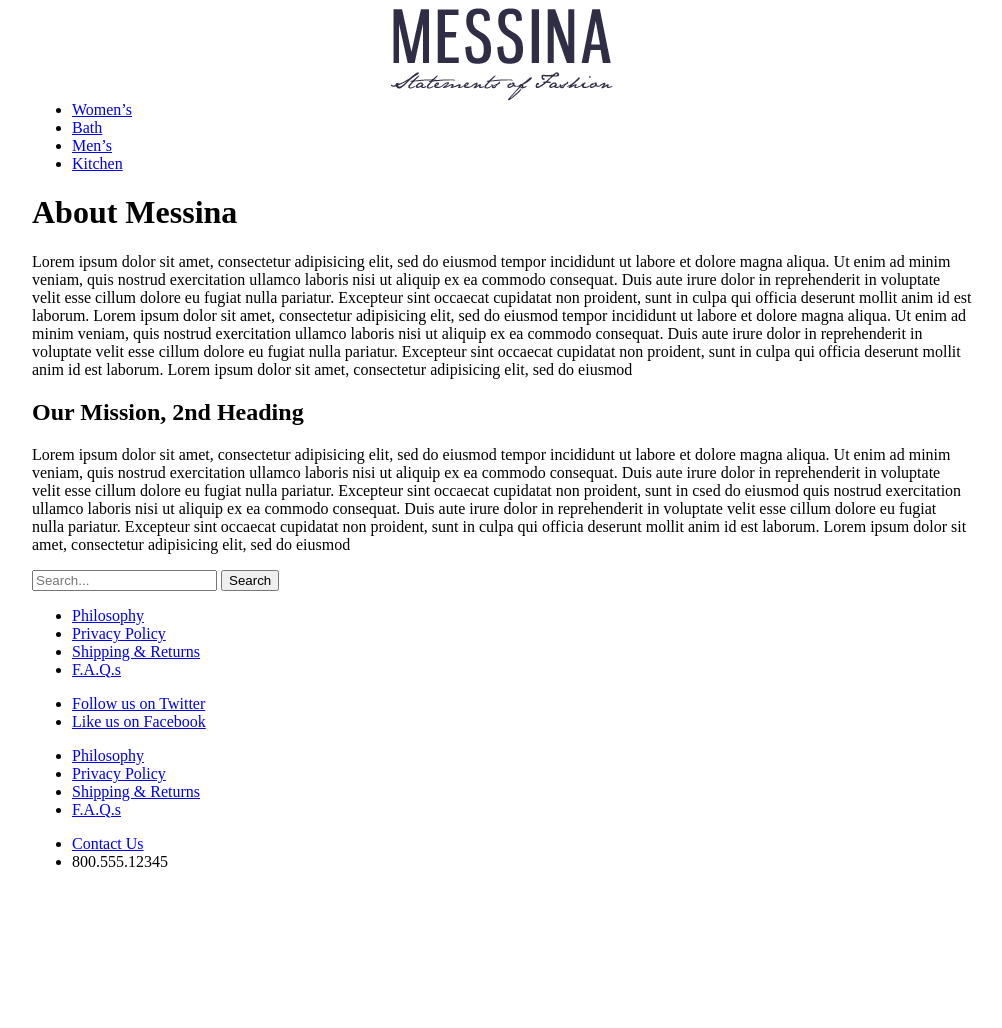
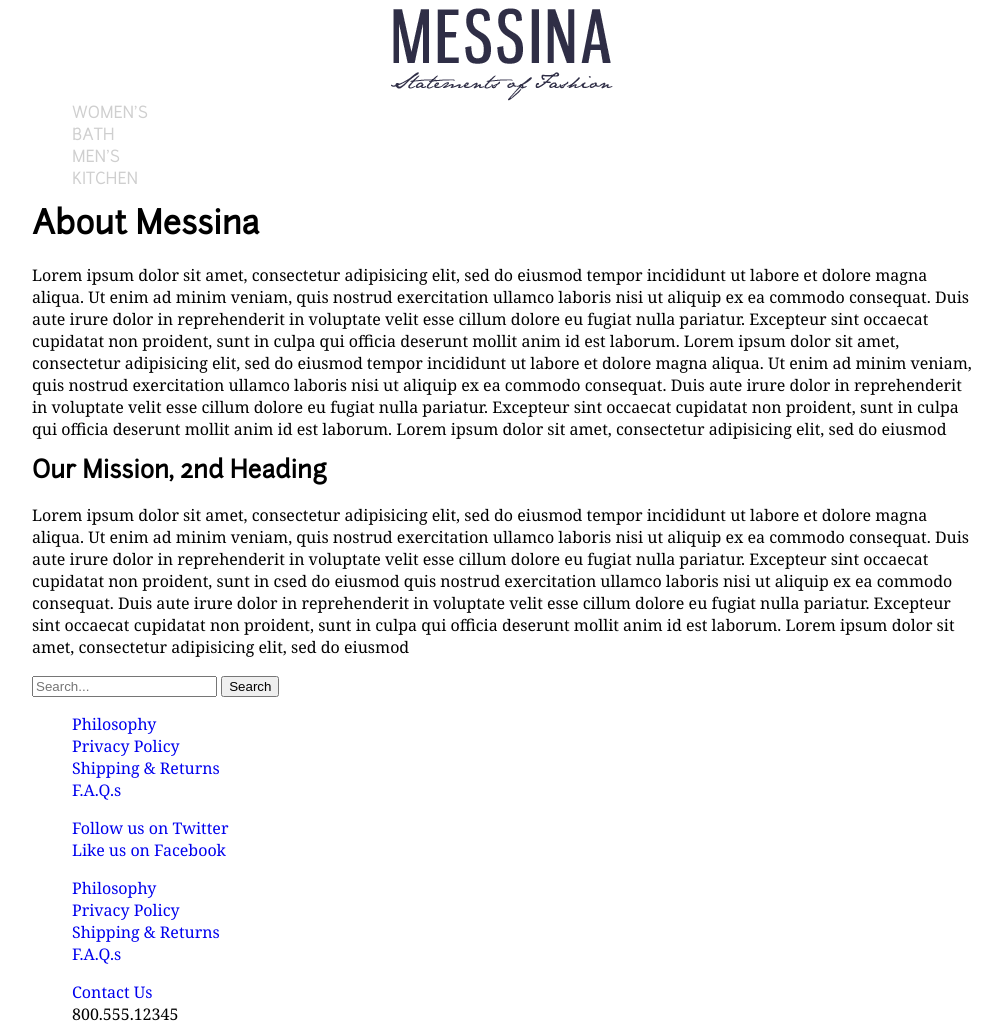
Before and after one commit to bansay/messina, a plain HTML site: page about.html in a window 1280 px wide. Shown: the whole page, without its empty margins (138-1140 px from the left). Before the commit the page ends 887 px from the top, so only its background shows below. Drawn offline with Linux system fonts and the light colour scheme.

Commit message:
added fonts, added changes from last pull request

```diff
--- a/about.html
+++ b/about.html
@@ -2,7 +2,7 @@
 <html>
 <head>
 	<title>About Messina</title>
-	<LINK rel="stylesheet" title="desktop" href="css/style.css" type="text/css">
+	<link rel="stylesheet" href="css/style.css" />
 </head>
 
 <body>
--- a/css/style.css
+++ b/css/style.css
@@ -1,9 +1,40 @@
 /* messina styles, authored by brittany ansay */
+
+/* fonts */
+
+@font-face {
+    font-family: 'junctionRegular';
+    src: url('../font/Junction-webfont.eot');
+    src: url('../font/Junction-webfont.eot?#iefix') format('embedded-opentype'),
+         url('../font/Junction-webfont.woff') format('woff'),
+         url('../font/Junction-webfont.ttf') format('truetype');
+    font-weight: normal;
+    font-style: normal;
+}
+
+body {
+	font-family: 'Georgia', serif;
+
+}
+
+h1, h2, h3 {
+	font-family: 'junctionRegular';
+}
+
+/* global styles */
+
+a {
+	text-decoration: none;
+}
+
+ul {
+	list-style-type: none;
+}
 
 /* structural elements */
 
 .container {
-	width:940px;
+	width: 940px;
 	position: relative;
 	margin: 0 auto;
 }
@@ -12,6 +43,8 @@
 	display: none;
 	visibility: none;
 }
+
+
 
 /* header */
 
@@ -24,3 +57,11 @@ header #logo {
 	position: relative;
 	margin: 0 auto;
 }
+
+/* navigation */
+
+nav ul li a {
+	font-family: 'junctionRegular';
+	text-transform: uppercase;
+	color:#cfcfcf;
+}
```
Also changed, not shown: font/Junction-webfont.ttf (added), font/Junction-webfont.woff (added), 2 other files.
